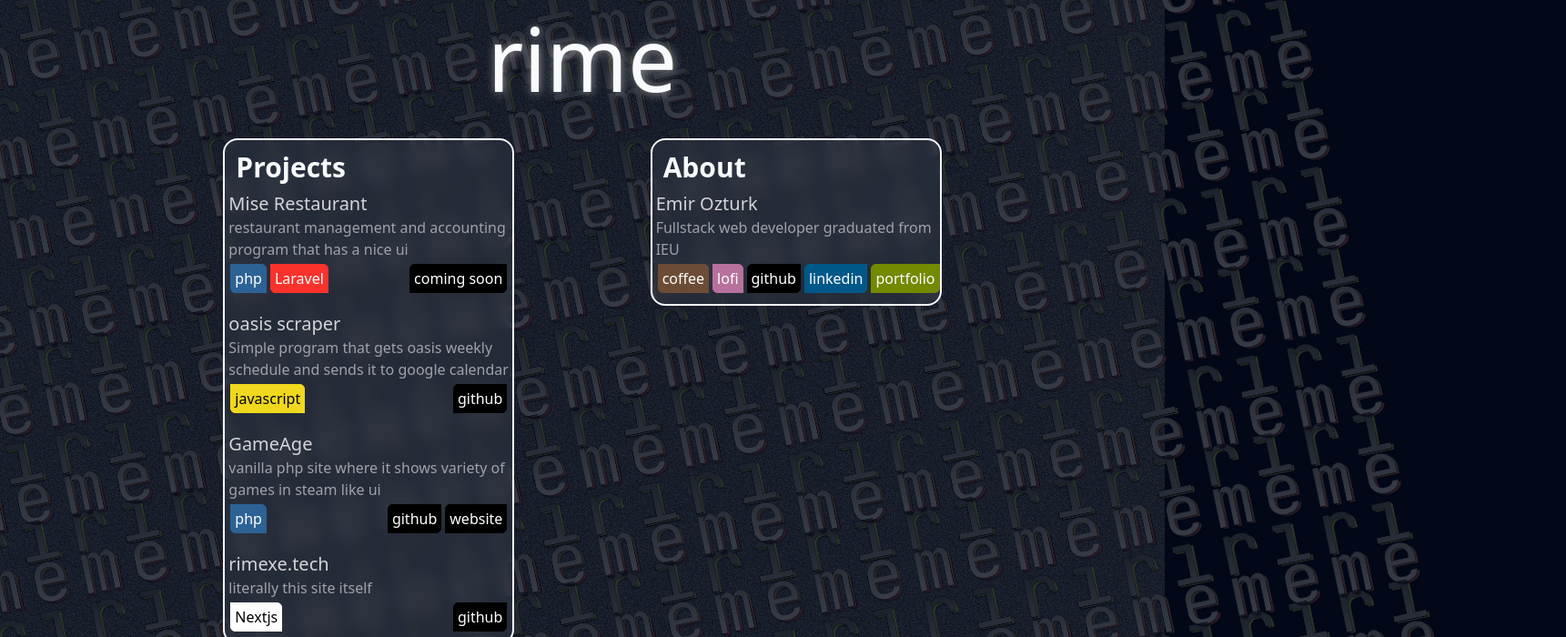
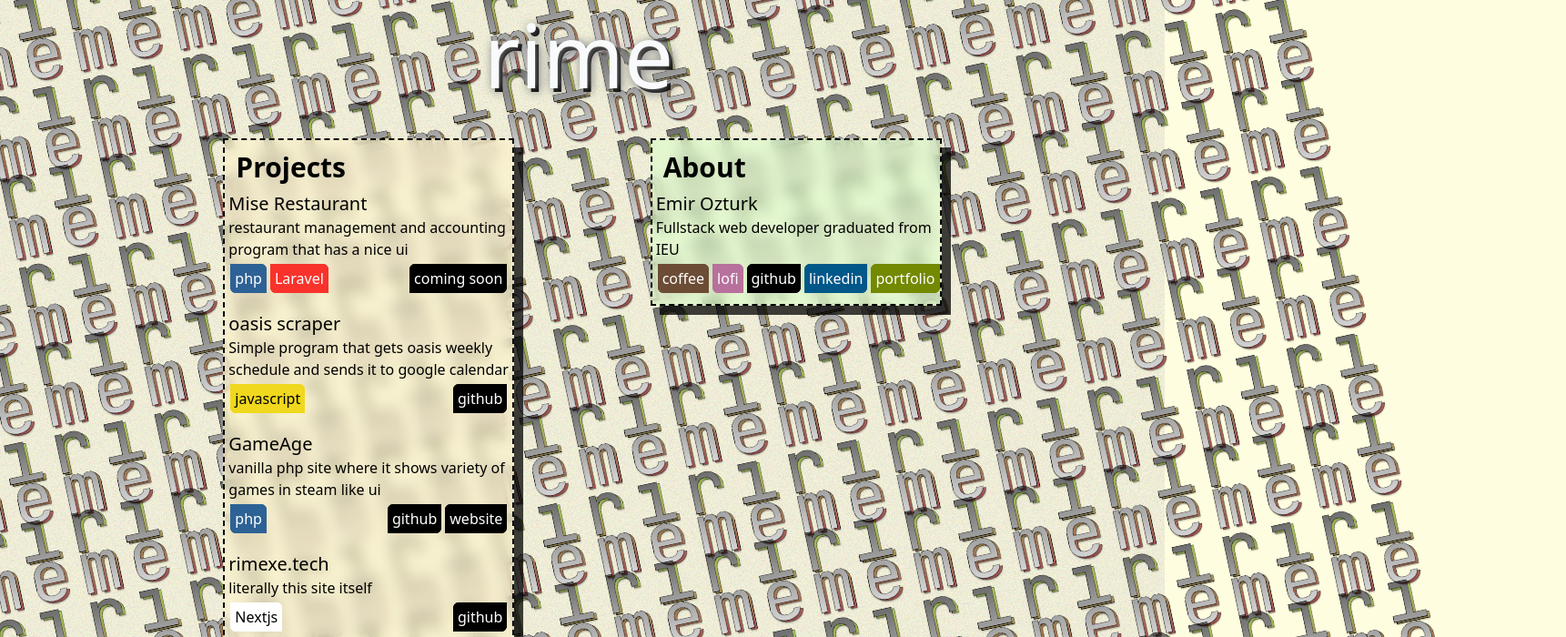
Before and after one commit to rimexe0/rimexe0.github.io, a Next.js app: page / in a window 1280 px wide. Shown: the top 700 px of the page at 91% size, 1721 px wide, since content can reach past the window. Built offline with nearby package versions, Linux system fonts and the light colour scheme.

Commit message:
more colors

```diff
--- a/src/app/background.tsx
+++ b/src/app/background.tsx
@@ -39,19 +39,25 @@
     };
   }, [setX, setY]);
   return (
-    <div className="opacity-[0.25]" id="noise">
-      <div className="w-full -rotate-12 -translate-x-44 -translate-y-24">
+    <>
+      <div className="opacity-[0.50] absolute" id="noise"></div>
+      <div className="w-full -rotate-12 -translate-x-44 -translate-y-24 ">
         <motion.div
+          initial={{ opacity: 0 }}
+          animate={{ opacity: 1 }}
+          transition={{ ease: "easeOut", duration: 1 }}
           className={"w-[130%] flex flex-wrap absolute mix-blend-multiply "}
           style={{ transform: `translate(${x}px, ${y}px)` }}
           ref={bg1}
         ></motion.div>
-        <div
+        <motion.div
+          initial={{ opacity: 0 }}
+          animate={{ opacity: 1 }}
           className="w-[130%] flex flex-wrap absolute translate-y-[100px] mix-blend-multiply"
           style={{ transform: `translate(${-x}px, ${-y + 100}px)` }}
           ref={bg2}
-        ></div>
+        ></motion.div>
       </div>
-    </div>
+    </>
   );
 }
--- a/src/app/globals.css
+++ b/src/app/globals.css
@@ -89,7 +89,7 @@
   margin-right: auto;
 }
 .logo .letter {
-  /* opacity: 0; */
+  opacity: 0;
 }
 .letter {
   text-shadow: 1px 1px 11px rgba(150, 150, 150, 1);
--- a/src/app/layout.tsx
+++ b/src/app/layout.tsx
@@ -9,6 +9,7 @@
   variable: "--font-sans",
 });
 import { cn } from "@/lib/utils";
+import { generateColor } from "@/components/helpers/helping";
 
 export const metadata: Metadata = {
   title: "rime - portfolio",
@@ -21,13 +22,15 @@
 }: Readonly<{
   children: React.ReactNode;
 }>) {
+  const color = generateColor();
   return (
     <html lang="en">
       <body
         className={cn(
-          "min-h-screen h-fit  bg-background font-sans antialiased dark",
+          `min-h-screen h-fit   font-sans antialiased dark`,
           fontSans.variable
         )}
+        style={{ backgroundColor: color }}
       >
         <Background />
         <SpeedInsights />
--- a/src/app/page.tsx
+++ b/src/app/page.tsx
@@ -6,6 +6,7 @@
   ItemsCardLink,
   ItemsCardTech,
 } from "@/components/ItemsCard";
+import { motion } from "framer-motion";
 export default function Home() {
   return (
     <div className="min-h-screen ">
@@ -17,7 +18,12 @@
         </h1>
       </div>
       <div className="flex justify-evenly flex-wrap ">
-        <div id="projetcspart" className="mb-10">
+        <motion.div
+          id="projetcspart"
+          className="mb-10"
+          initial={{ opacity: 0, y: 100 }}
+          animate={{ opacity: 1, y: 0 }}
+        >
           <ItemsCard title="Projects" number={1}>
             <ItemsCardContent
               title="Mise Restaurant"
@@ -107,8 +113,13 @@
               </div>
             </ItemsCardContent>
           </ItemsCard>
-        </div>
-        <div id="aboutpart" className="mb-10">
+        </motion.div>
+        <motion.div
+          id="aboutpart"
+          className="mb-10"
+          initial={{ opacity: 0, y: 100 }}
+          animate={{ opacity: 1, y: 0 }}
+        >
           <ItemsCard title="About" number={2}>
             <ItemsCardContent
               title="Emir Ozturk"
@@ -144,7 +155,7 @@
               </div>
             </ItemsCardContent>
           </ItemsCard>
-        </div>
+        </motion.div>
       </div>
     </div>
   );
--- a/src/components/ItemsCard.tsx
+++ b/src/components/ItemsCard.tsx
@@ -1,4 +1,5 @@
 import React from "react";
+import { generateColor } from "./helpers/helping";
 const ItemsCard = ({ title, children, number }: any) => {
   return (
     <div
@@ -6,29 +7,31 @@
 
      min-h-[5rem]
      w-[20rem]
-     border-primary
+     border-black
      border-2
-     rounded-[1rem]
+     border-dashed
      pt-3
      flex
      flex-col
-     bg-slate-400/10
      transition-all
-     hover:shadow-2xl
      backdrop-blur
      "
+      style={{
+        background: generateColor(),
+        boxShadow: "10px 10px 0px 0px rgba(0,0,0,0.75)",
+      }}
     >
-      <h1 className="text-3xl px-3 font-semibold  ">{title}</h1>
+      <h1 className="text-3xl px-3 font-semibold  text-black">{title}</h1>
       <div className="flex flex-col">{children}</div>
     </div>
   );
 };
 export const ItemsCardContent = ({ title, desc, children, number }: any) => {
   return (
-    <div className="my-2  ">
-      <div className="mx-1">
-        <h4 className="text-xl text-zinc-300">{title}</h4>
-        <p className="text-zinc-400">{desc}</p>
+    <div className="my-2  text-black">
+      <div className="mx-1 text-black">
+        <h4 className="text-xl text-black">{title}</h4>
+        <p className="">{desc}</p>
         <div className="flex my-2 justify-between">{children}</div>
       </div>
     </div>
--- /dev/null
+++ b/src/components/helpers/helping.ts
@@ -0,0 +1,5 @@
+export function generateColor() {
+  var hue = Math.floor(Math.random() * 360);
+  var pastel = "hsl(" + hue + ", 100%, 90%,60%)";
+  return pastel;
+}
--- a/src/components/logo.tsx
+++ b/src/components/logo.tsx
@@ -1,37 +1,49 @@
-// "use client";
+"use client";
 import anime from "animejs";
-// import React, { useEffect, useRef } from "react";
+import React, { useEffect, useRef } from "react";
+import { generateColor } from "./helpers/helping";
 
 const Logo = () => {
-  // const mainTextRef = useRef<HTMLHeadingElement>(null);
-  // useEffect(() => {
-  // if (mainTextRef.current && mainTextRef.current.textContent) {
-  //   mainTextRef.current.innerHTML = mainTextRef.current.textContent.replace(
-  //     /\S/g,
-  //     "<span class='letter '>$&</span>"
-  //   );
-  // }
+  const mainTextRef = useRef<HTMLHeadingElement>(null);
+  useEffect(() => {
+    if (mainTextRef.current && mainTextRef.current.textContent) {
+      mainTextRef.current.innerHTML = mainTextRef.current.textContent.replace(
+        /\S/g,
+        "<span class='letter '>$&</span>"
+      );
+    }
 
-  // console.log("hihi");
-  // anime({
-  //   targets: ".logo .letter",
-  //   translateY: ["1.1em", 0],
-  //   translateX: ["3em", 0],
-  //   opacity: [0, 1],
-  //   translateZ: 0,
-  //   rotateZ: [45, 0],
-  //   scale: [1.3, 1],
-  //   duration: 1000,
-  //   easing: "spring(1, 80, 10, 0)",
-  //   delay: (el, i) => 50 * i,
-  // });
-  // }, []);
+    console.log("hihi");
+    anime({
+      targets: ".logo .letter",
+      translateY: ["1.1em", 0],
+      translateX: ["3em", 0],
+      opacity: [0, 1],
+      translateZ: 0,
+      rotateZ: [45, 0],
+      scale: [1.3, 1],
+      duration: 1000,
+      easing: "spring(1, 80, 10, 0)",
+      delay: (el, i) => 50 * i,
+    });
+  }, []);
   return (
     <div>
-      {" "}
+      <div className="relative  mb-10">
         <span
           // ref={mainTextRef}
-        className="center letters flex text-8xl mb-10 transition-all"
+          className="center letters flex text-8xl  transition-all text-black absolute"
+        >
+          <span className="letter ">r</span>
+          <span className="letter ">i</span>
+          <span className="letter ">m</span>
+          <span className="letter ">e</span>
+          {/* <span className="letter ">x</span> */}
+          {/* <span className="letter ">e</span> */}
+        </span>
+        <span
+          // ref={mainTextRef}
+          className="center letters flex text-8xl transition-all -translate-x-1 -translate-y-1"
         >
           <span className="letter ">r</span>
           <span className="letter ">i</span>
@@ -41,6 +53,7 @@
           {/* <span className="letter ">e</span> */}
         </span>
       </div>
+    </div>
   );
 };
 
```
Lines whose indentation alone changed are shown as unchanged.
